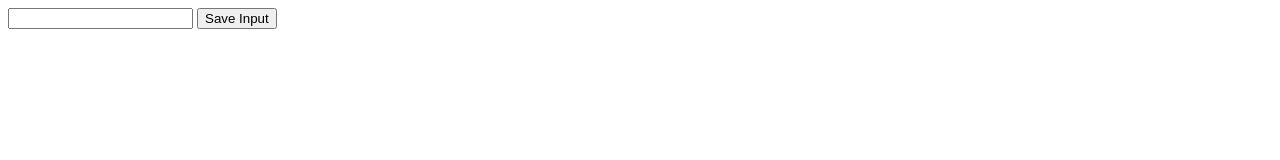
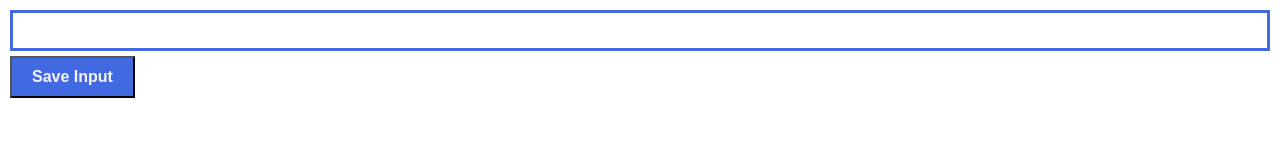
Before and after one commit to Greysonnn/lead-tracker-extension, a plain HTML site: page index.html in a window 1280 px wide. Drawn offline with Linux system fonts and the light colour scheme.

Commit message:
Update main.css

```diff
--- a/main.css
+++ b/main.css
@@ -1 +1,23 @@
 /* css */
+/* css */
+body {
+    margin: 0;
+    padding: 10px;
+    font-family: Arial, Helvetica, sans-serif;
+}
+
+input {
+    width: 100%;
+    padding: 10px;
+    box-sizing: border-box;
+    border: 3px solid royalblue;
+}
+
+button {
+    background: royalblue;
+    color: whitesmoke;
+    margin-top: 5px;
+    padding: 10px 20px;
+    font-size: 16px;
+    font-weight: bold;
+}
```
